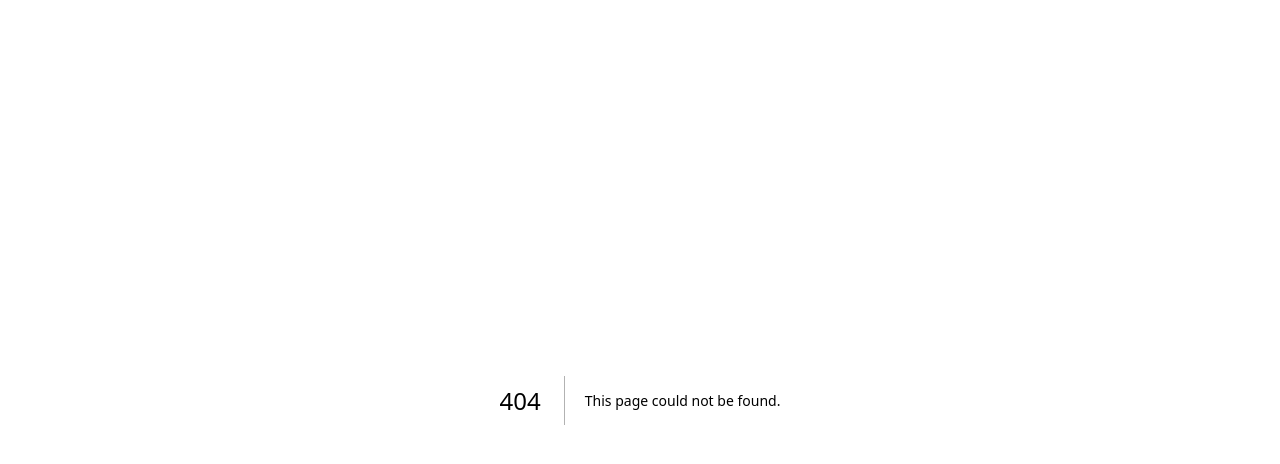
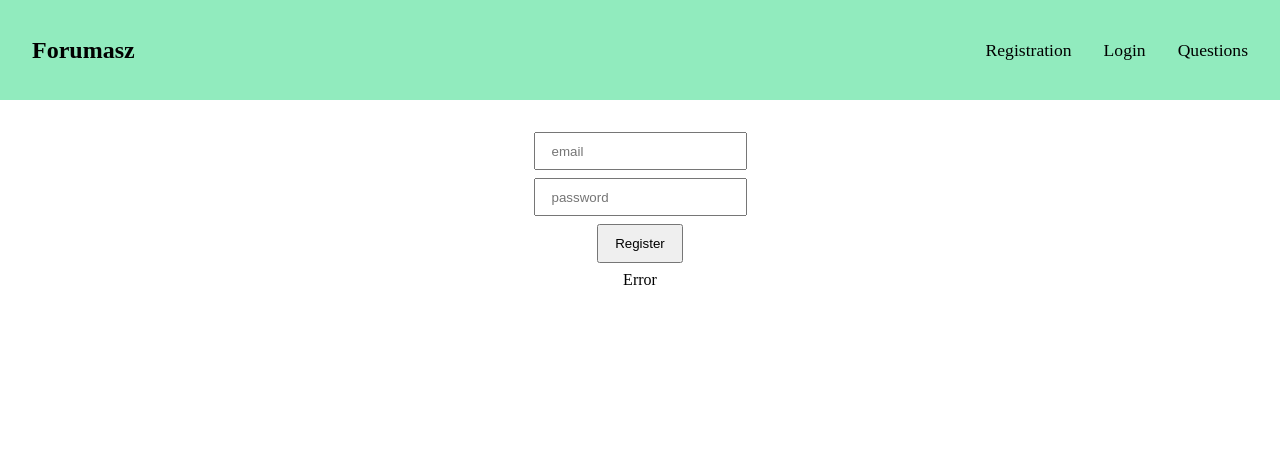
Before and after one commit to PovLukas/ca_baigiamasis, a Next.js app in the folder frontend/: page /register in a window 1280 px wide. Before the commit this address had no page. Shown: the top 464 px of the page. Built offline with nearby package versions, Linux system fonts and the light colour scheme.

Commit message:
registration

```diff
--- /dev/null
+++ b/frontend/components/Header/Header.tsx
@@ -0,0 +1,25 @@
+import React from 'react'
+import styles from './header.module.css'
+
+const Header = () => {
+  return (
+    <div className={styles.main}>
+        <h2>Forumasz</h2>
+        <nav>
+            <ul>
+                <li>
+                    <a href="/register">Registration</a>
+                </li>
+                 <li>
+                    <a href="#">Login</a>
+                </li>
+                 <li>
+                    <a href="#">Questions</a>
+                </li>
+            </ul>
+        </nav>
+    </div>
+  )
+}
+
+export default Header
--- /dev/null
+++ b/frontend/components/Header/header.module.css
@@ -0,0 +1,22 @@
+.main {
+    display: flex;
+    justify-content: space-between;
+    height: 100px;
+    align-items: center;
+    background-color: rgb(145, 235, 190);
+    padding: 0 2rem;
+}
+
+
+.main nav ul li a {
+
+    text-decoration: none;
+    color: black;
+    font-size: 1.1rem;
+}
+
+.main nav ul {
+    list-style: none;
+    display: flex;
+    gap: 2rem;
+}
--- a/frontend/pages/index.tsx
+++ b/frontend/pages/index.tsx
@@ -1,10 +1,11 @@
 import React from 'react'
 import styles from '../styles/Home.module.css'
+import Header from '@/components/Header/Header'
 
 const MainPage = () => {
   return (
     <div className={styles.wrapper}>
-baba
+      <Header />
     </div>
   )
 }
--- /dev/null
+++ b/frontend/pages/register/index.tsx
@@ -0,0 +1,50 @@
+import Header from "@/components/Header/Header";
+import React, { useState } from "react";
+import styles from "./register.module.css";
+import axios from "axios";
+
+const Index = () => {
+  const [email, setEmail] = useState("");
+  const [password, setPassword] = useState("");
+
+  const onRegister = async (e) => {
+    e.preventDefault();
+
+    const user = {
+        email: email,
+        password: password
+    }
+
+    try {
+      const response = await axios.post('http://localhost:3003/users', user);
+      console.log('Registration successful:', response.data);
+    } catch (error) {
+      console.error('Registration failed:', error);
+    }
+  };;
+
+
+  return (
+    <>
+      <Header />
+      <div className={styles.main}>
+        <input
+          type="email"
+          placeholder="email"
+          value={email}
+          onChange={(e) => setEmail(e.target.value)}
+        />
+        <input
+          type="password"
+          placeholder="password"
+          value={password}
+          onChange={(e) => setPassword(e.target.value)}
+        />
+        <button onClick={onRegister}>Register</button>
+        <p>Error</p>
+      </div>
+    </>
+  );
+};
+
+export default Index;
--- /dev/null
+++ b/frontend/pages/register/register.module.css
@@ -0,0 +1,15 @@
+.main {
+    display: flex;
+    flex-direction: column;
+    align-items: center;
+    padding-top: 2rem;
+    gap: 0.5rem;
+}
+
+.main input {
+    padding: 0.6rem 1rem;
+}
+
+.main button {
+    padding: 0.6rem 1rem;
+}
--- a/frontend/styles/Home.module.css
+++ /dev/null
@@ -1,3 +0,0 @@
-.wrapper {
-  padding: 0 2rem;
-}
```
Also changed, not shown: frontend/package.json (+5 -4 lines), 1 other file (tests, documents, lock files or other folders).
